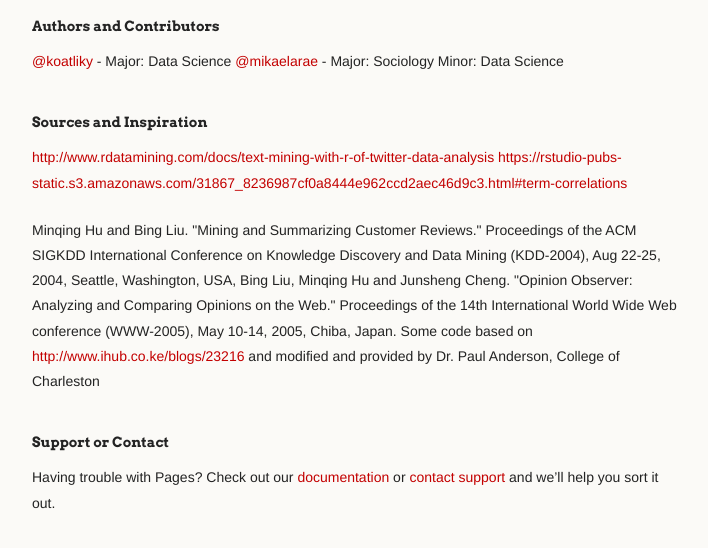
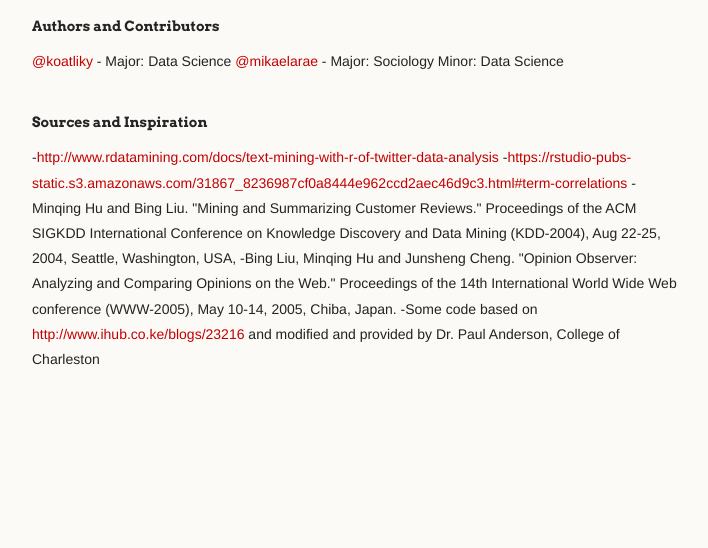
Before and after one commit to tiffanirgriffith/Wells-Fargo-Analytics-Competition, a plain HTML site: page index.html in a window 1280 px wide. Shown: the part 10639-11187 px from the top of the page, without its empty margins (278-986 px from the left). After the commit the page ends 11083 px from the top, so only its background shows below. Drawn offline with Linux system fonts and the light colour scheme.

```diff
--- a/index.html
+++ b/index.html
@@ -395,23 +395,17 @@
 <h4>
 <a id="sources-and-inspiration" class="anchor" href="#sources-and-inspiration" aria-hidden="true"><span class="octicon octicon-link"></span></a>Sources and Inspiration</h4>
 
-<p><a href="http://www.rdatamining.com/docs/text-mining-with-r-of-twitter-data-analysis">http://www.rdatamining.com/docs/text-mining-with-r-of-twitter-data-analysis</a>
-<a href="https://rstudio-pubs-static.s3.amazonaws.com/31867_8236987cf0a8444e962ccd2aec46d9c3.html#term-correlations">https://rstudio-pubs-static.s3.amazonaws.com/31867_8236987cf0a8444e962ccd2aec46d9c3.html#term-correlations</a></p>
-
-<p>Minqing Hu and Bing Liu. "Mining and Summarizing Customer Reviews."
+<p>-<a href="http://www.rdatamining.com/docs/text-mining-with-r-of-twitter-data-analysis">http://www.rdatamining.com/docs/text-mining-with-r-of-twitter-data-analysis</a>
+-<a href="https://rstudio-pubs-static.s3.amazonaws.com/31867_8236987cf0a8444e962ccd2aec46d9c3.html#term-correlations">https://rstudio-pubs-static.s3.amazonaws.com/31867_8236987cf0a8444e962ccd2aec46d9c3.html#term-correlations</a>
+-Minqing Hu and Bing Liu. "Mining and Summarizing Customer Reviews."
        Proceedings of the ACM SIGKDD International Conference on Knowledge
        Discovery and Data Mining (KDD-2004), Aug 22-25, 2004, Seattle,
        Washington, USA,
-   Bing Liu, Minqing Hu and Junsheng Cheng. "Opinion Observer: Analyzing
+-Bing Liu, Minqing Hu and Junsheng Cheng. "Opinion Observer: Analyzing
        and Comparing Opinions on the Web." Proceedings of the 14th
        International World Wide Web conference (WWW-2005), May 10-14,
        2005, Chiba, Japan.
-Some code based on <a href="http://www.ihub.co.ke/blogs/23216">http://www.ihub.co.ke/blogs/23216</a> and modified and provided by Dr. Paul Anderson, College of Charleston</p>
-
-<h5>
-<a id="support-or-contact" class="anchor" href="#support-or-contact" aria-hidden="true"><span class="octicon octicon-link"></span></a>Support or Contact</h5>
-
-<p>Having trouble with Pages? Check out our <a href="https://help.github.com/pages">documentation</a> or <a href="https://github.com/contact">contact support</a> and we’ll help you sort it out.</p>
+-Some code based on <a href="http://www.ihub.co.ke/blogs/23216">http://www.ihub.co.ke/blogs/23216</a> and modified and provided by Dr. Paul Anderson, College of Charleston</p>
       </section>
       <footer>
         <p><small>Hosted on <a href="https://pages.github.com">GitHub Pages</a> using the Dinky theme</small></p>
```
Also changed, not shown: params.json (+1 -1 lines).
